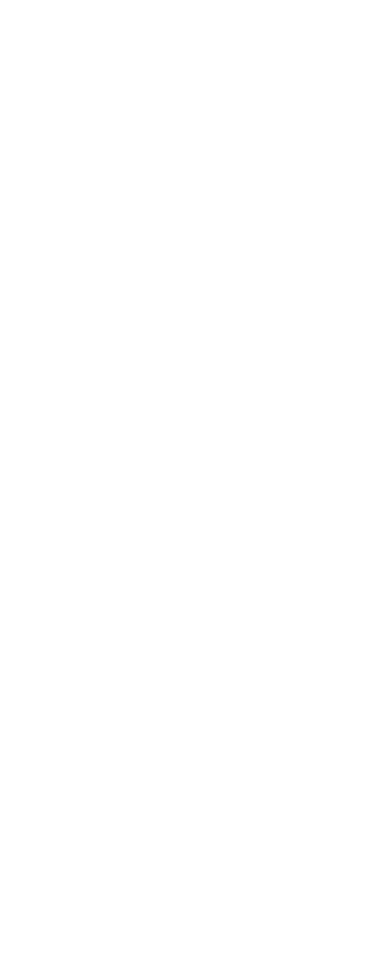
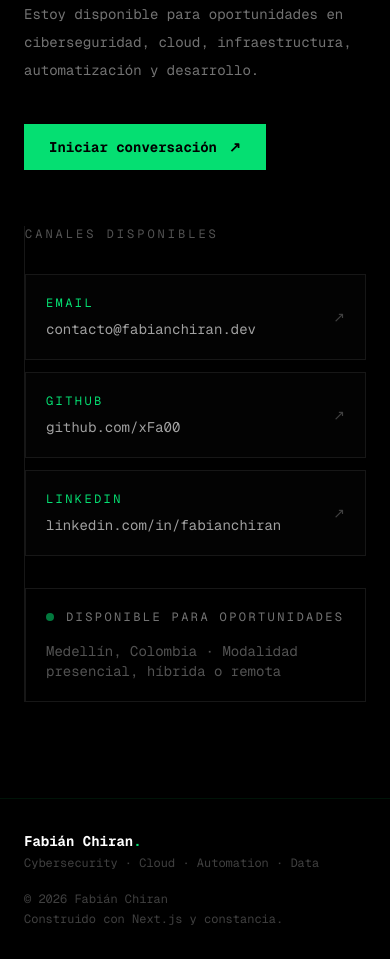
Before and after one commit to xFa00/fabian-portfolio, a Next.js app: page / in a window 390 px wide. Shown: the part 9280-10239 px from the top of the page. Before the commit the page ends 8984 px from the top, so only its background shows below. Built offline with nearby package versions, Linux system fonts and the light colour scheme.

Commit message:
feat: add contact section and footer

```diff
--- a/app/page.tsx
+++ b/app/page.tsx
@@ -5,6 +5,8 @@
 import Projects from "@/components/Projects";
 import Skills from "@/components/Skills";
 import Certifications from "@/components/Certifications";
+import Contact from "@/components/Contact";
+import Footer from "@/components/Footer";
 
 export default function Home() {
   return (
@@ -16,6 +18,8 @@
       <Projects />
       <Skills />
       <Certifications />
+      <Contact />
+      <Footer />
     </main>
   );
 }
--- a/components/Contact.tsx
+++ b/components/Contact.tsx
@@ -0,0 +1,104 @@
+const contactLinks = [
+  {
+    label: "Email",
+    value: "contacto@fabianchiran.dev",
+    href: "mailto:contacto@fabianchiran.dev",
+  },
+  {
+    label: "GitHub",
+    value: "github.com/xFa00",
+    href: "https://github.com/xFa00",
+  },
+  {
+    label: "LinkedIn",
+    value: "linkedin.com/in/fabianchiran",
+    href: "https://www.linkedin.com/in/fabian-andres-chiran-guevara-a2054917a/",
+  },
+];
+
+export default function Contact() {
+  return (
+    <section
+      id="contact"
+      className="border-t border-green-500/10 px-6 py-24"
+    >
+      <div className="mx-auto max-w-6xl">
+        <p className="font-mono text-sm text-green-400">06. CONTACTO</p>
+
+        <div className="mt-4 grid gap-14 md:grid-cols-[1.1fr_0.9fr]">
+          <div>
+            <h2 className="max-w-3xl font-mono text-4xl font-bold leading-tight text-white md:text-6xl">
+              Construyamos algo
+              <span className="block text-green-400">seguro y útil.</span>
+            </h2>
+
+            <p className="mt-7 max-w-2xl font-mono text-sm leading-7 text-neutral-500 md:text-base">
+              Estoy disponible para oportunidades en ciberseguridad,
+              cloud, infraestructura, automatización y desarrollo.
+            </p>
+
+            <a
+              href="mailto:contacto@fabianchiran.dev"
+              className="mt-10 inline-flex items-center border border-green-400 bg-green-400 px-6 py-3 font-mono text-sm font-bold text-black transition hover:bg-transparent hover:text-green-400"
+            >
+              Iniciar conversación
+              <span className="ml-3">↗</span>
+            </a>
+          </div>
+
+          <div className="border-l border-neutral-900 pl-0 md:pl-8">
+            <p className="font-mono text-xs uppercase tracking-[0.25em] text-neutral-600">
+              Canales disponibles
+            </p>
+
+            <div className="mt-8 space-y-3">
+              {contactLinks.map((contact) => (
+                <a
+                  key={contact.label}
+                  href={contact.href}
+                  target={contact.href.startsWith("http") ? "_blank" : undefined}
+                  rel={
+                    contact.href.startsWith("http")
+                      ? "noopener noreferrer"
+                      : undefined
+                  }
+                  className="group block border border-neutral-900 bg-neutral-950/30 p-5 transition hover:border-green-400/40"
+                >
+                  <div className="flex items-center justify-between gap-6">
+                    <div>
+                      <p className="font-mono text-xs uppercase tracking-[0.2em] text-green-400">
+                        {contact.label}
+                      </p>
+
+                      <p className="mt-2 break-all font-mono text-sm text-neutral-400 transition group-hover:text-white">
+                        {contact.value}
+                      </p>
+                    </div>
+
+                    <span className="font-mono text-sm text-neutral-700 transition group-hover:text-green-400">
+                      ↗
+                    </span>
+                  </div>
+                </a>
+              ))}
+            </div>
+
+            <div className="mt-8 border border-neutral-900 p-5">
+              <div className="flex items-center gap-3">
+                <span className="h-2 w-2 animate-pulse rounded-full bg-green-400" />
+
+                <p className="font-mono text-xs uppercase tracking-[0.2em] text-neutral-500">
+                  Disponible para oportunidades
+                </p>
+              </div>
+
+              <p className="mt-4 font-mono text-sm text-neutral-600">
+                Medellín, Colombia · Modalidad presencial, híbrida o remota
+              </p>
+            </div>
+          </div>
+        </div>
+      </div>
+    </section>
+  );
+}
--- a/components/Footer.tsx
+++ b/components/Footer.tsx
@@ -0,0 +1,25 @@
+export default function Footer() {
+  const currentYear = new Date().getFullYear();
+
+  return (
+    <footer className="border-t border-green-500/10 px-6 py-8">
+      <div className="mx-auto flex max-w-6xl flex-col gap-5 md:flex-row md:items-center md:justify-between">
+        <div>
+          <p className="font-mono text-sm font-bold text-white">
+            Fabián Chiran
+            <span className="text-green-400">.</span>
+          </p>
+
+          <p className="mt-1 font-mono text-xs text-neutral-700">
+            Cybersecurity · Cloud · Automation · Data
+          </p>
+        </div>
+
+        <div className="font-mono text-xs text-neutral-700 md:text-right">
+          <p>© {currentYear} Fabián Chiran</p>
+          <p className="mt-1">Construido con Next.js y constancia.</p>
+        </div>
+      </div>
+    </footer>
+  );
+}
```
